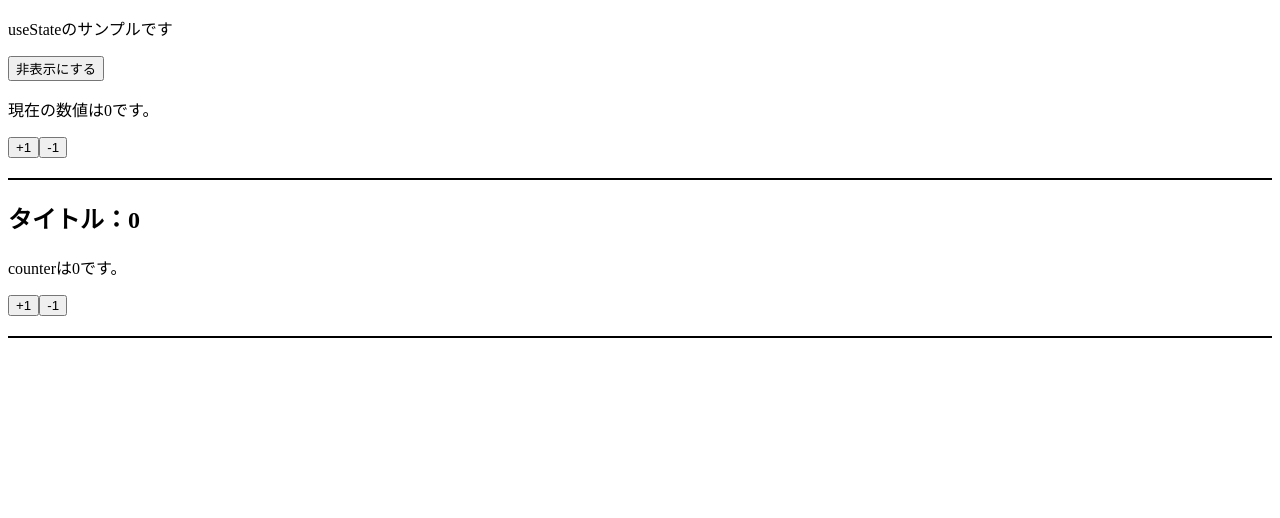
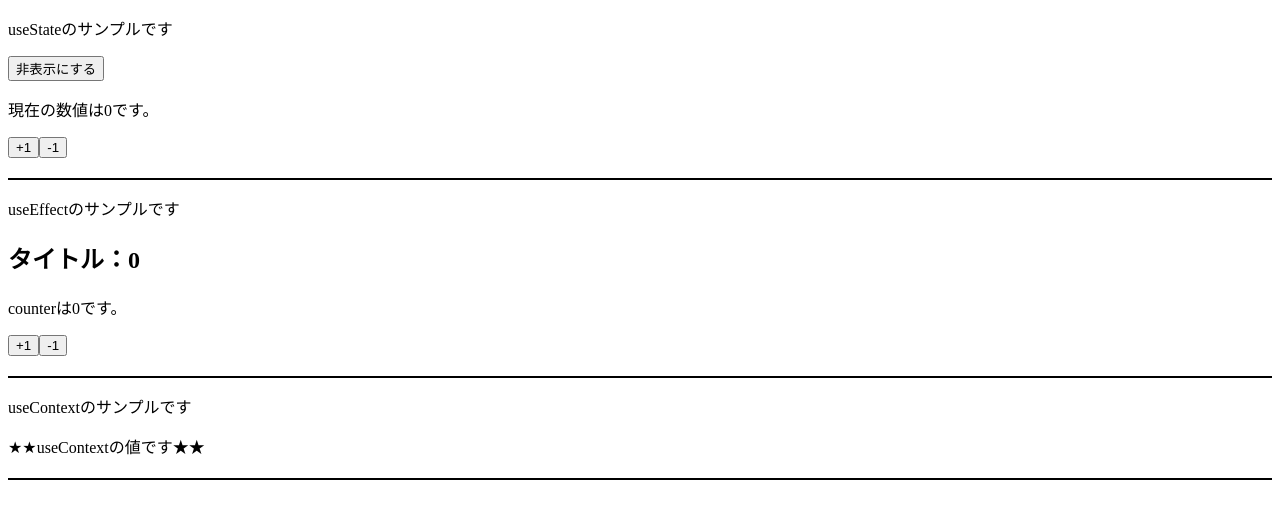
Before and after one commit to ameriken/react-hooks-study, a React (Create React App) app: page / in a window 1280 px wide. Shown: the top 518 px of the page. Built offline with nearby package versions, Linux system fonts and the light colour scheme.

Commit message:
add useContext sample code.

```diff
--- a/src/App.jsx
+++ b/src/App.jsx
@@ -1,11 +1,24 @@
-import { Counter, Counter2 } from './components/index';
+import React, { createContext, useState } from 'react';
+import { Counter, Counter2, Parent } from './components/index';
+
+//createContextで、SapmleContextを作成する。
+export const SampleContext = createContext();
 
 function App() {
+  const [sampleContext, setSampleContext] = useState('★★useContextの値です★★');
+
   return (
     <div>
       <p>useStateのサンプルです</p>
       <Counter />
+
+      <p>useEffectのサンプルです</p>
       <Counter2 />
+
+      <p>useContextのサンプルです</p>
+      <SampleContext.Provider value={ sampleContext }>
+        <Parent />
+      </SampleContext.Provider>
     </div>
   );
 }
--- /dev/null
+++ b/src/components/Child.jsx
@@ -0,0 +1,13 @@
+// useContextのサンプルコードです。
+
+import React from 'react';
+// Grandchildをimportする。
+import { Grandchild } from './index';
+
+const Child = () => {
+    return (
+        <Grandchild />
+    )
+}
+
+export default Child
--- /dev/null
+++ b/src/components/Grandchild.jsx
@@ -0,0 +1,16 @@
+// useContextのサンプルコードです。
+
+import React, { useContext } from 'react';
+import { SampleContext } from '../App';
+
+const Grandchild = () => {
+    // useContextの引数にApp.jsxで定義したSampleContextを渡す。
+    const context = useContext(SampleContext);
+
+    return (
+        // contextの値を画面に出力する。
+        <p>{ context }</p>
+    )
+}
+
+export default Grandchild
--- /dev/null
+++ b/src/components/Parent.jsx
@@ -0,0 +1,16 @@
+// useContextのサンプルコードです。
+
+import React from 'react';
+// Childをimportする。
+import { Child } from './index';
+
+const Parent = () => {
+    return (
+        <>
+            <Child />
+            <div className='line'></div>
+        </>
+    )
+}
+
+export default Parent
--- a/src/components/index.js
+++ b/src/components/index.js
@@ -1,2 +1,5 @@
+export { default as Child } from './Child';
 export { default as Counter } from './Counter';
 export { default as Counter2 } from './Counter2';
+export { default as Grandchild } from './Grandchild';
+export { default as Parent } from './Parent';
```
